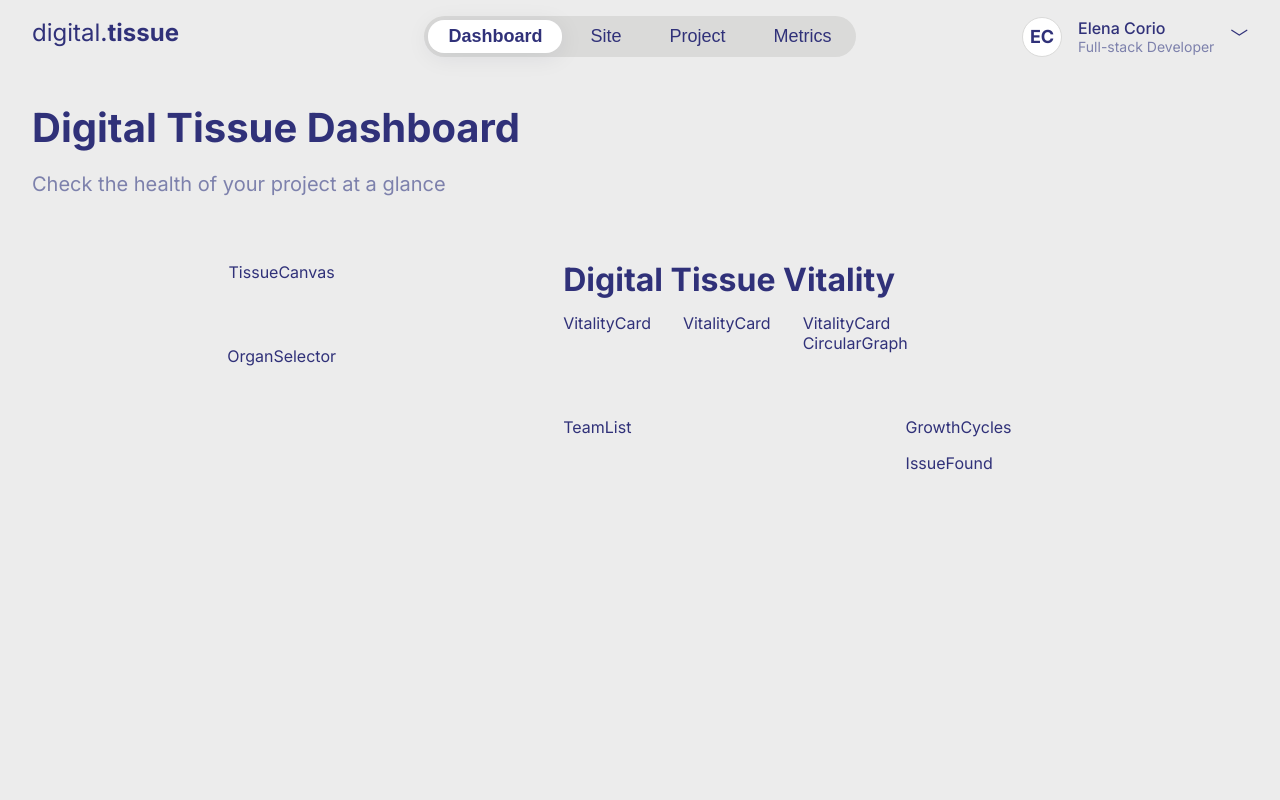
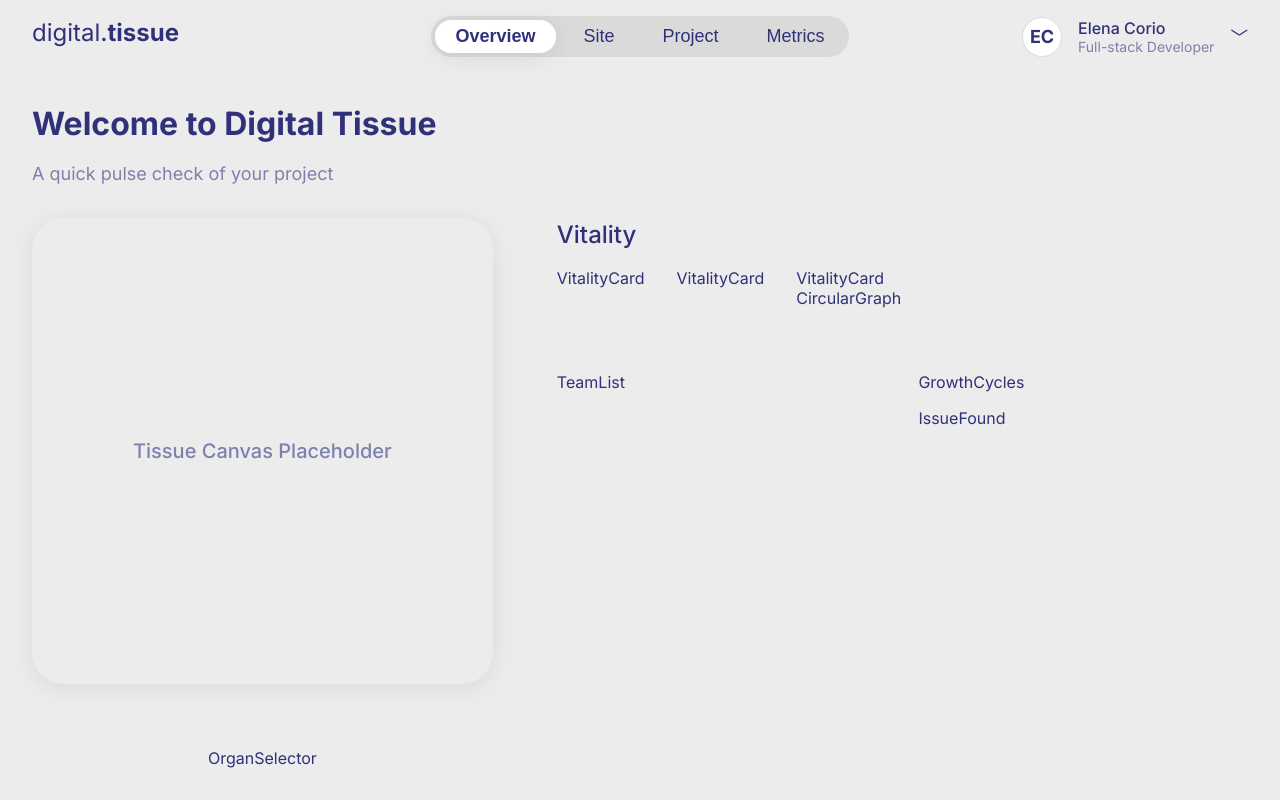
Before and after one commit to elena-corio/digital-tissue-dashboard, a Vue app in the folder frontend/: page / in a window 1280 px wide. Built offline with nearby package versions, Linux system fonts and the light colour scheme.

Commit message:
Place tissue canvas placeholder

```diff
--- a/frontend/src/components/TissueCanvas.vue
+++ b/frontend/src/components/TissueCanvas.vue
@@ -1,5 +1,28 @@
 <template>
-  <div class="tissue-canvas">TissueCanvas</div>
+  <div class="tissue-canvas-placeholder">
+    <span class="tissue-label">Tissue Canvas Placeholder</span>
+  </div>
 </template>
+
 <script setup>
 </script>
+
+<style scoped>
+.tissue-canvas-placeholder {
+  width: 100%;
+  flex: 1 1 0%;
+  min-height: 400px;
+  background: var(--grey-50);
+  border-radius: var(--radius-lg);
+  display: flex;
+  align-items: center;
+  justify-content: center;
+  box-shadow: var(--shadow-soft);
+  margin-bottom: var(--space-md);
+}
+.tissue-label {
+  color: var(--navy-50);
+  font-size: var(--font-size-h4);
+  font-weight: var(--font-weight-medium);
+}
+</style>
--- a/frontend/src/styles/style.css
+++ b/frontend/src/styles/style.css
@@ -115,7 +115,7 @@ h6, .h6 {
   margin: 0 0 var(--space-xs) 0;
 }
 .subtitle {
-  font-size: var(--font-size-h4);
+  font-size: var(--font-size-h5);
   font-weight: var(--font-weight-regular);
   color: var(--navy-50);
   line-height: var(--line-height-normal);
--- a/frontend/src/uitext.js
+++ b/frontend/src/uitext.js
@@ -1,13 +1,13 @@
 export const DASHBOARD = {
-  title: 'Digital Tissue Dashboard',
-  subtitle: 'Check the health of your project at a glance',
+  title: 'Welcome to Digital Tissue',
+  subtitle: 'A quick pulse check of your project',
 };
 // All UI text for digital.tissue dashboard
 // Export as named constants or objects
 
 export const HEADER = {
   title: 'digital.tissue',
-  nav: ['Dashboard', 'Site', 'Project', 'Metrics'],
+  nav: ['Overview', 'Site', 'Project', 'Metrics'],
   avatarPlaceholder: 'EC',
   userName: 'Elena Corio',
   userRole: 'Full-stack Developer',
@@ -17,7 +17,7 @@ export const HEADER = {
 export const ORGAN_NAMES = ['Heart', 'Lungs', 'Tissue'];
 
 export const VITALITY = {
-  sectionTitle: 'Digital Tissue Vitality',
+  sectionTitle: 'Vitality',
   cards: {
     metabolic: 'Metabolic Stability',
     regeneration: 'Regeneration Cycle',
--- a/frontend/src/views/DashboardView.vue
+++ b/frontend/src/views/DashboardView.vue
@@ -3,7 +3,7 @@
     <!-- Header -->
     <HeaderBar />
     <div class="dashboard-title-block">
-      <h1 class="h1">{{ uitext.DASHBOARD.title }}</h1>
+      <h2 class="h2">{{ uitext.DASHBOARD.title }}</h2>
       <div class="subtitle">{{ uitext.DASHBOARD.subtitle }}</div>
     </div>
     <div class="dashboard-main">
@@ -15,7 +15,7 @@
       <!-- Right Column -->
       <section class="dashboard-right">
         <div class="dashboard-topbar">
-          <h2 class="h2">{{ uitext.VITALITY.sectionTitle }}</h2>
+          <h3 class="h3">{{ uitext.VITALITY.sectionTitle }}</h3>
           <div class="dashboard-cards">
             <VitalityCard type="metabolic" />
             <VitalityCard type="regeneration" />
@@ -68,7 +68,7 @@ import * as uitext from '../uitext.js'
   display: flex;
   flex: 1 1 auto;
   gap: var(--space-xl);
-  padding: var(--space-xl) var(--space-xl) 0 var(--space-xl);
+  padding: var(--space-lg) var(--space-lg) 0 var(--space-lg);
 }
 .dashboard-left {
   flex: 2 2 0%;
@@ -106,6 +106,7 @@ import * as uitext from '../uitext.js'
   gap: var(--space-md);
 }
 .dashboard-organs {
-  margin-top: var(--space-lg);
+  margin-top: var(--space-md);
+  margin-bottom: var(--space-lg);
 }
 </style>
```
